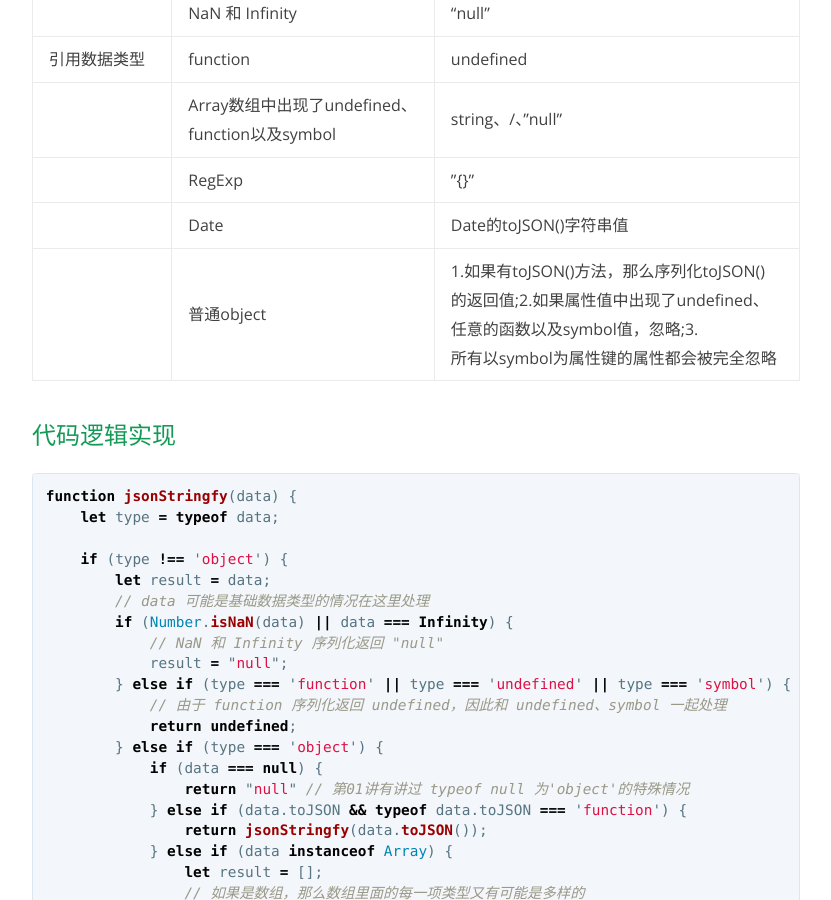
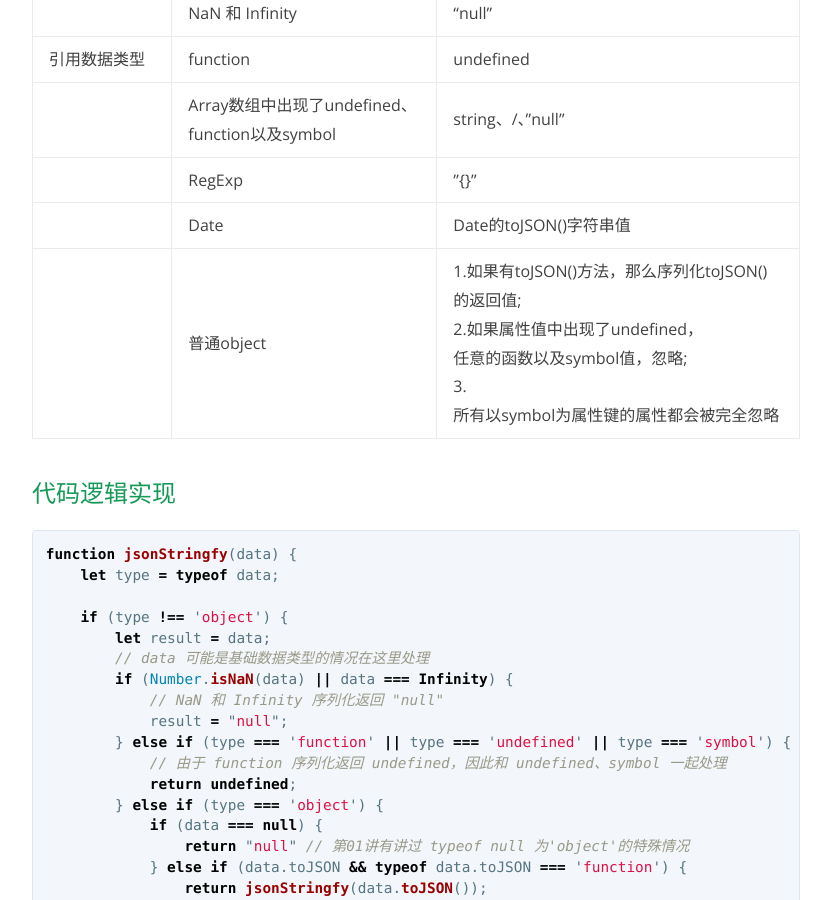
Before and after one commit to higwendolyn/Alias, a Jekyll site: the page built from _posts/2021-01-23-js-JSON_stringfy.md, in a window 1280 px wide and 900 px high, scrolled down 2278 px. Shown: the whole window, without its empty margins (64-895 px from the left). Built offline with Jekyll 4.4.1, drawn with Linux system fonts in a browser that asks for light colours.

Commit message:
修改样式

```diff
--- a/_posts/2021-01-23-js-JSON_stringfy.md
+++ b/_posts/2021-01-23-js-JSON_stringfy.md
@@ -93,7 +93,7 @@ JSON.stringfy|输入|输出
           |Array数组中出现了undefined、function以及symbol|string、/、"null"
           |RegExp|"{}"
           |Date|Date的toJSON()字符串值
-          |普通object|1.如果有toJSON()方法，那么序列化toJSON()的返回值;2.如果属性值中出现了undefined、任意的函数以及symbol值，忽略;3.所有以symbol为属性键的属性都会被完全忽略
+          |普通object|<font style="display: block;">1.如果有toJSON()方法，那么序列化toJSON()的返回值;</font><font style="display: block;">2.如果属性值中出现了undefined，任意的函数以及symbol值，忽略;</font><font style="display: block;">3.所有以symbol为属性键的属性都会被完全忽略</font>
 
 ## 代码逻辑实现
 
```
